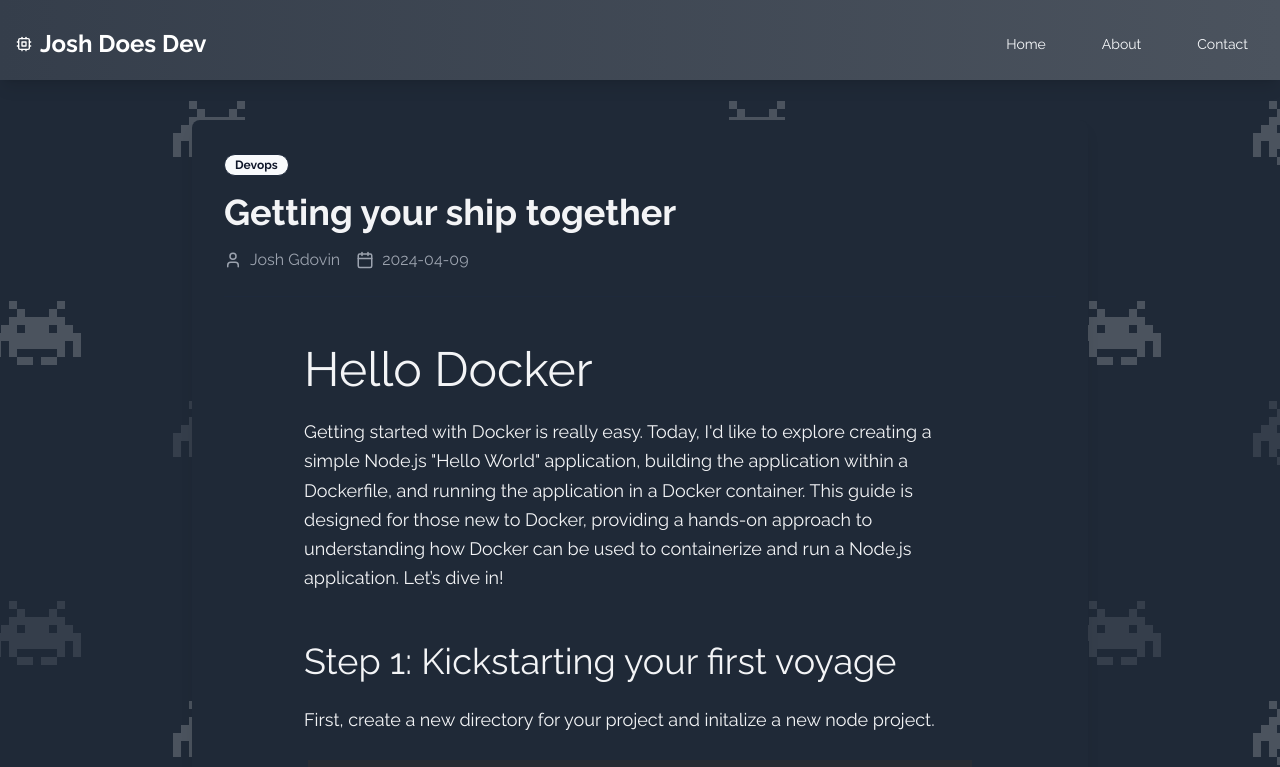
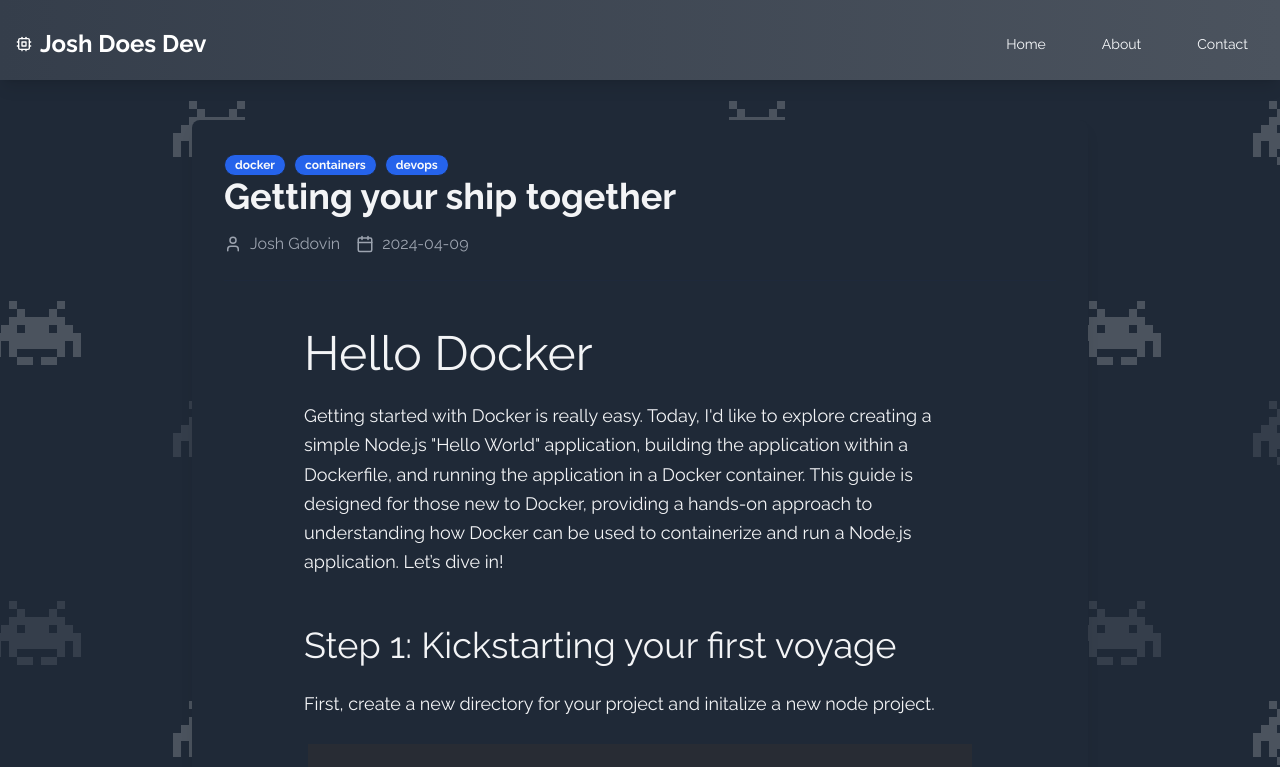
Before and after one commit to jgdovin/joshdoesdev, a Next.js app: page /posts/docker-pt1 in a window 1280 px wide. Shown: the top 767 px of the page. Built offline with nearby package versions, Linux system fonts and the light colour scheme.

Commit message:
add proper tags to individual posts

```diff
--- a/src/app/posts/[slug]/page.tsx
+++ b/src/app/posts/[slug]/page.tsx
@@ -22,7 +22,11 @@ export default async function Post({ params }: Params) {
     <main className="mx-auto max-w-4xl">
       <article className="overflow-hidden rounded-lg bg-white shadow-lg dark:bg-gray-800">
         <div className="p-8">
-          <Badge className="mb-4">Devops</Badge>
+          {post.tags.split(",").map((tag) => (
+            <Badge key={tag} variant="secondary" className="mr-2">
+              {tag}
+            </Badge>
+          ))}
           <h1 className="mb-4 text-4xl font-bold">{post.title}</h1>
           <div className="mb-6 flex items-center text-gray-500 dark:text-gray-400">
             <User size={18} className="mr-2" />
```
